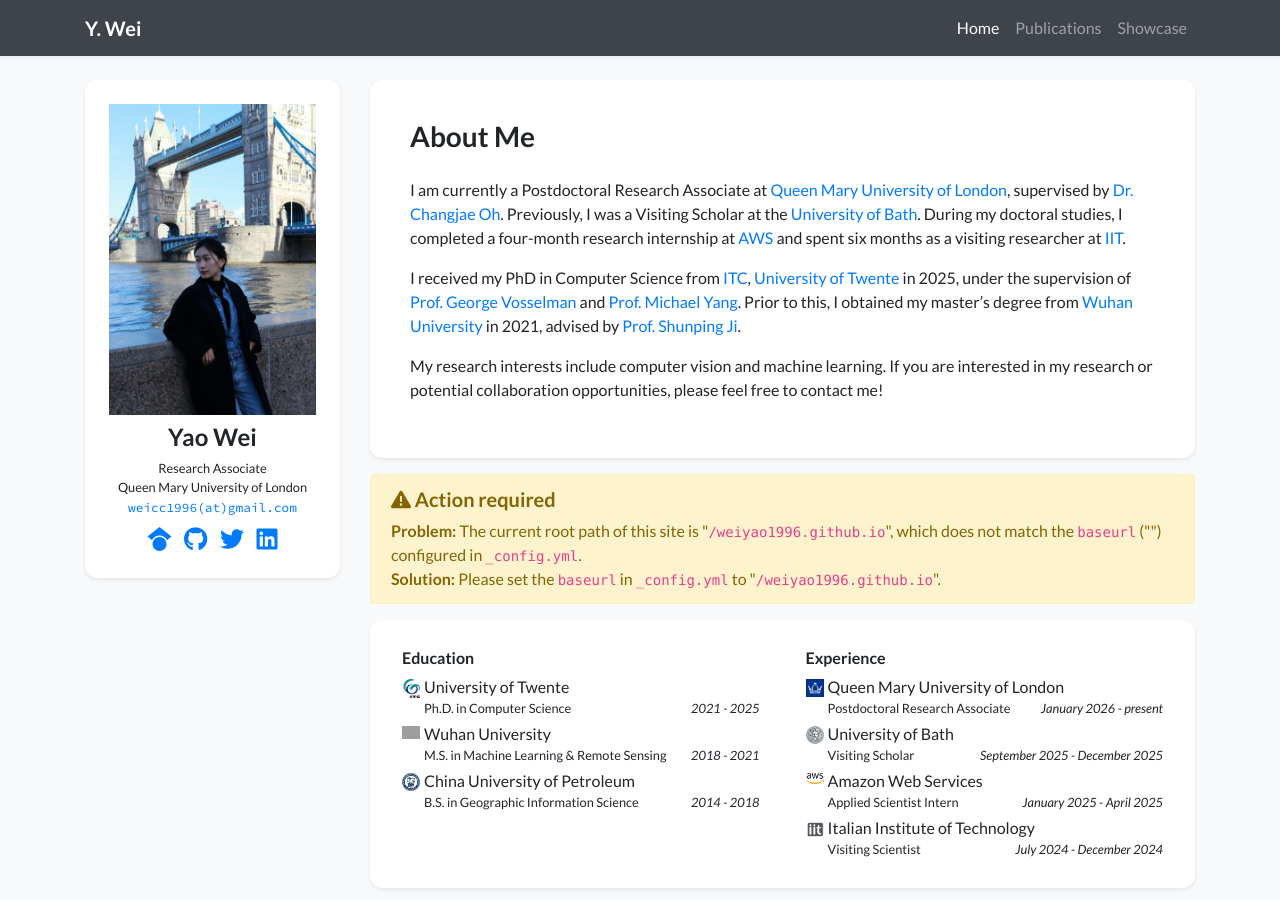
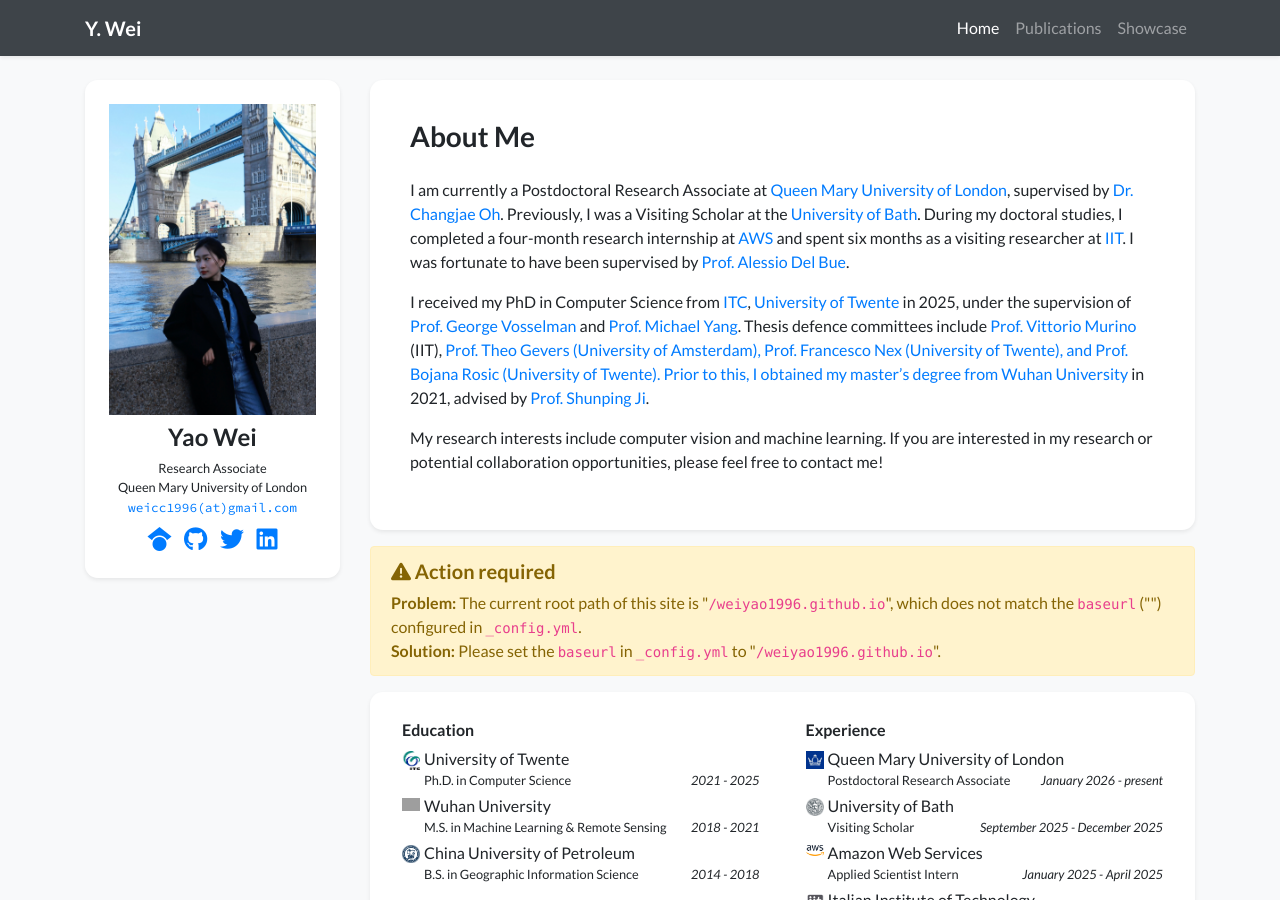
Before and after one commit to weiyao1996/weiyao1996.github.io, a Jekyll site: the page built from index.html, in a window 1280 px wide and 900 px high. Built offline with Jekyll 4.4.1, drawn with Linux system fonts in a browser that asks for light colours; nearby versions of some CDN libraries; a style sheet for code colours, icons or effects is not loaded; grey boxes are pictures that could not be loaded.

Commit message:
Update profile.yml

```diff
--- a/_data/profile.yml
+++ b/_data/profile.yml
@@ -24,10 +24,11 @@ short_bio: >-
   <p>
     I am currently a Postdoctoral Research Associate at <a href="https://www.qmul.ac.uk/" target="_blank">Queen Mary University of London</a>, supervised by <a href="https://www.seresearch.qmul.ac.uk/cmai/people/coh/" target="_blank">Dr. Changjae Oh</a>.
     Previously, I was a Visiting Scholar at the <a href="https://www.bath.ac.uk/" target="_blank">University of Bath</a>.
-    During my doctoral studies, I completed a four-month research internship at <a href="https://aws.amazon.com/">AWS</a> and spent six months as a visiting researcher at <a href="https://iit.it/">IIT</a>.
+    During my doctoral studies, I completed a four-month research internship at <a href="https://aws.amazon.com/">AWS</a> and spent six months as a visiting researcher at <a href="https://iit.it/">IIT</a>. I was fortunate to have been supervised by <a href="https://www.iit.it/people-details/-/people/alessio-delbue" target="_blank">Prof. Alessio Del Bue</a>.
   </p>
   <p>
     I received my PhD in Computer Science from <a href="https://www.itc.nl/" target="_blank">ITC</a>, <a href="https://www.utwente.nl/" target="_blank">University of Twente</a> in 2025, under the supervision of <a href="https://research.utwente.nl/en/persons/george-vosselman" target="_blank">Prof. George Vosselman</a> and <a href="https://sites.google.com/site/michaelyingyang" target="_blank">Prof. Michael Yang</a>.
+    Thesis defence committees include <a href="https://www.iit.it/people-details/-/people/vittorio-murino" target="_blank">Prof. Vittorio Murino</a> (IIT), <a href="https://staff.fnwi.uva.nl/th.gevers/", target="_blank">Prof. Theo Gevers (University of Amsterdam), <a href="https://people.utwente.nl/f.nex", target="_blank">Prof. Francesco Nex (University of Twente), and <a href="https://people.utwente.nl/b.rosic", target="_blank">Prof. Bojana Rosic (University of Twente).
     Prior to this, I obtained my master’s degree from <a href="http://en.whu.edu.cn/" target="_blank">Wuhan University</a> in 2021, advised by <a href="http://gpcv.whu.edu.cn/" target="_blank">Prof. Shunping Ji</a>.
   </p>
   <p>
```
